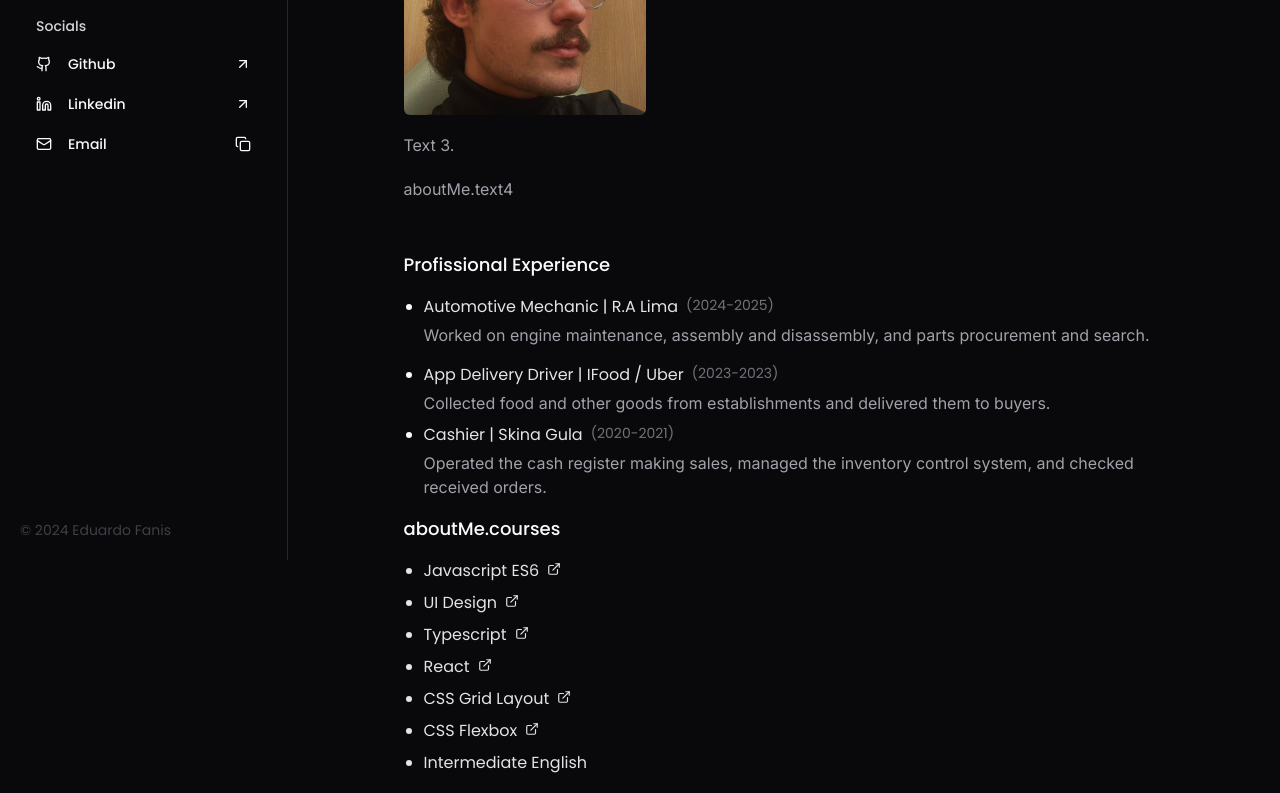
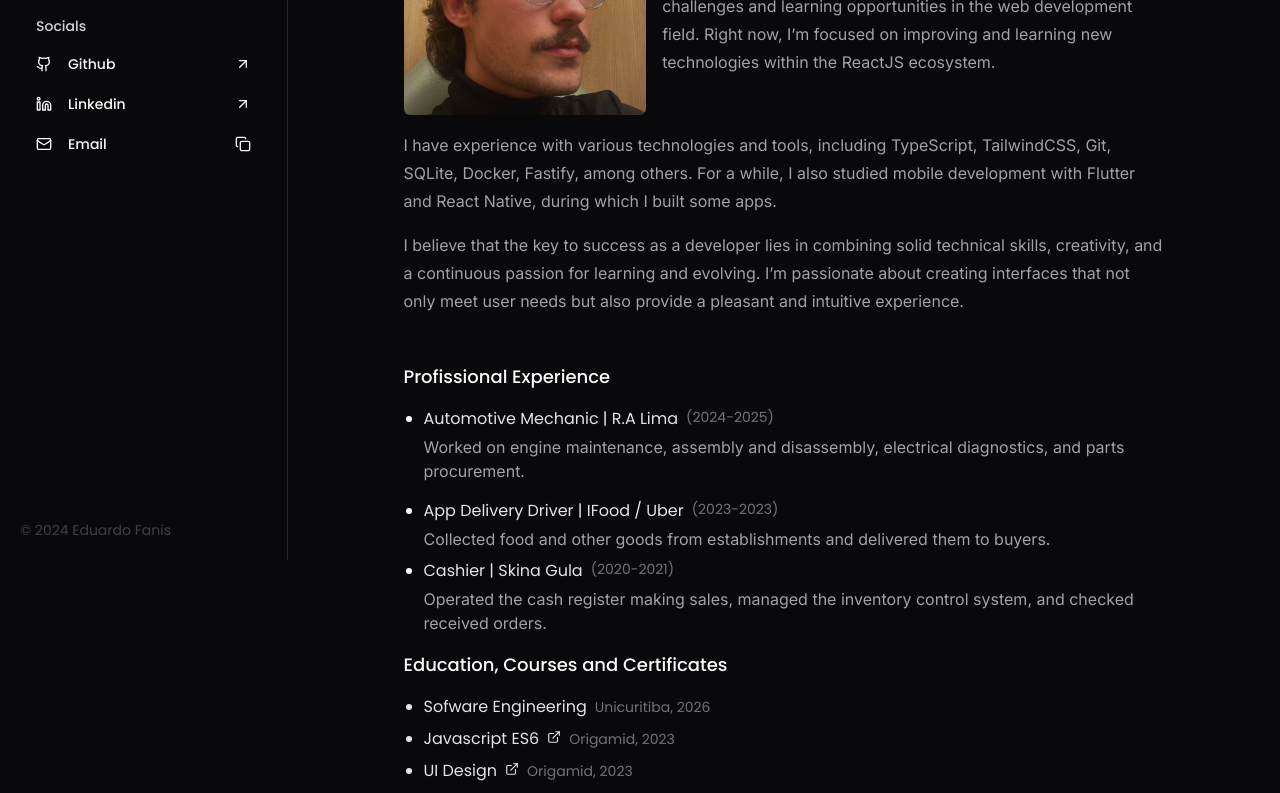
Before and after one commit to eduardofanis/eduardofanis.com, a React (Vite) app: page /aboutme in a window 1280 px wide. Shown: the part 240-1033 px from the top of the page. Built offline with nearby package versions, Linux system fonts and the light colour scheme.

Commit message:
finish all

```diff
--- a/src/lib/course-list.ts
+++ b/src/lib/course-list.ts
@@ -2,39 +2,59 @@ type Course = {
   name_EN: string;
   name_PT: string;
   link?: string;
+  institution?: string;
+  year?: string;
 };
 
 export function getCourseList(): Course[] {
   return [
     {
+      name_EN: "Sofware Engineering",
+      name_PT: "Engenharia de Software",
+      institution: "Unicuritiba",
+      year: "2026",
+    },
+    {
       name_EN: "Javascript ES6",
       name_PT: "Javascript ES6",
       link: "https://www.origamid.com/certificate/aff0d6ed",
+      institution: "Origamid",
+      year: "2023",
     },
     {
       name_EN: "UI Design",
       name_PT: "UI Design",
       link: "https://www.origamid.com/certificate/a506e8e7",
+      institution: "Origamid",
+      year: "2023",
     },
     {
       name_EN: "Typescript",
       name_PT: "Typescript",
       link: "https://www.origamid.com/certificate/92c4ab34",
+      institution: "Origamid",
+      year: "2023",
     },
     {
       name_EN: "React",
       name_PT: "React",
       link: "https://www.origamid.com/certificate/c567c135",
+      institution: "Origamid",
+      year: "2023",
     },
     {
       name_EN: "CSS Grid Layout",
       name_PT: "CSS Grid Layout",
       link: "https://www.origamid.com/certificate/703b2281",
+      institution: "Origamid",
+      year: "2023",
     },
     {
       name_EN: "CSS Flexbox",
       name_PT: "CSS Flexbox",
       link: "https://www.origamid.com/certificate/5d73edd5",
+      institution: "Origamid",
+      year: "2023",
     },
     {
       name_EN: "Intermediate English",
--- a/src/lib/job-list.ts
+++ b/src/lib/job-list.ts
@@ -15,9 +15,9 @@ export function getJobList(): Job[] {
       role_PT: "Mecânico Automotivo",
       business: "R.A Lima",
       description_EN:
-        "Worked on engine maintenance, assembly and disassembly, and parts procurement and search.",
+        "Worked on engine maintenance, assembly and disassembly, electrical diagnostics, and parts procurement.",
       description_PT:
-        "Trabalhei na manutenção de motores, montagem e desmontagem, e na compra e busca de peças.",
+        "Trabalhei na manutenção de motores, montagem e desmontagem, diagnósticos elétricos e na compra e busca de peças.",
       yearIn: "2024",
       yearOut: "2025",
     },
@@ -28,7 +28,7 @@ export function getJobList(): Job[] {
       description_EN:
         "Collected food and other goods from establishments and delivered them to buyers.",
       description_PT:
-        "Coletava alimentos e outras mercadorias em estabelecimentos e entregava aos compradores.",
+        "Coletava comida e outras mercadorias em estabelecimentos e entregava aos compradores.",
       yearIn: "2023",
       yearOut: "2023",
     },
--- a/src/pages/Aboutme.tsx
+++ b/src/pages/Aboutme.tsx
@@ -95,6 +95,10 @@ export default function Aboutme() {
                 ) : (
                   course.name_PT
                 )}
+                <span className="text-sm text-zinc-500 ml-2">
+                  {course.institution}
+                  {course.year ? `, ${course.year}` : ""}
+                </span>
               </li>
             ))}
           </ul>
--- a/src/pages/Stack.tsx
+++ b/src/pages/Stack.tsx
@@ -87,23 +87,6 @@ export default function Stack() {
               ))}
           </div>
         </div>
-
-        <div>
-          <h2 className="text-xl mb-2 font-medium">{t("stack.others")}</h2>
-          <div className="grid xl:grid-cols-3 sm:grid-cols-2 grid-cols-1 gap-2">
-            {stackList
-              .filter((stack) => stack.type == "others")
-              .map(({ name, icon: Icon }, index) => (
-                <div
-                  key={index}
-                  className="flex gap-4 items-center text-lg p-4 dark:bg-zinc-900 hover:dark:bg-zinc-800 hover:bg-zinc-100 bg-zinc-50 rounded-md dark:text-zinc-200 text-zinc-800 transition-colors"
-                >
-                  <Icon size={32} />
-                  {name}
-                </div>
-              ))}
-          </div>
-        </div>
       </div>
     </AnimatedContainer>
   );
--- a/src/translations/en-US/global.json
+++ b/src/translations/en-US/global.json
@@ -22,7 +22,7 @@
   "home": {
     "aboutMe": {
       "title": "About me",
-      "text": "About me..."
+      "text": "Front-end Developer and UI Designer, passionate about creating beautiful, functional, and intuitive interfaces. I have experience with technologies such as ReactJS, TypeScript, TailwindCSS, Git, SQLite, Docker, Fastify, NextJS, etc. I am always looking for new challenges and believe that success in the field comes from a combination of good technical skills, creativity, and a constant desire to learn and evolve."
     },
     "myWork": {
       "title": "Check out my work"
@@ -39,10 +39,12 @@
     "title": "About me",
     "description": "Who am I?",
     "myName": "My name is Eduardo Fanis Lima,",
-    "text1": "Text 1.",
-    "text2": "Text 2.",
-    "text3": "Text 3.",
-    "experience": "Profissional Experience"
+    "text1": "Front-end developer passionate about creating beautiful and functional interfaces.",
+    "text2": "I am currently 20 years old and constantly seeking new challenges and learning opportunities in the web development field. Right now, I’m focused on improving and learning new technologies within the ReactJS ecosystem.",
+    "text3": "I have experience with various technologies and tools, including TypeScript, TailwindCSS, Git, SQLite, Docker, Fastify, among others. For a while, I also studied mobile development with Flutter and React Native, during which I built some apps.",
+    "text4": "I believe that the key to success as a developer lies in combining solid technical skills, creativity, and a continuous passion for learning and evolving. I’m passionate about creating interfaces that not only meet user needs but also provide a pleasant and intuitive experience.",
+    "experience": "Profissional Experience",
+    "courses": "Education, Courses and Certificates"
   },
   "projects": {
     "title": "Projects",
--- a/src/translations/pt-BR/global.json
+++ b/src/translations/pt-BR/global.json
@@ -21,7 +21,7 @@
   "home": {
     "aboutMe": {
       "title": "Sobre mim",
-      "text": "Desenvolvedor Front-end e UI Designer, apaixonado por criar interfaces bonitas, funcionais e intuitivas. Tenho experiência com tecnologias como ReactJS, TypeScript, TailwindCSS, Git, SQLite, Docker, Fastify e Flutter. Estou sempre em busca de novos desafios e acredito que o sucesso na área vem da combinação entre boas habilidades técnicas, criatividade e a vontade constante de aprender e evoluir."
+      "text": "Desenvolvedor Front-end e UI Designer, apaixonado por criar interfaces bonitas, funcionais e intuitivas. Tenho experiência com tecnologias como ReactJS, TypeScript, TailwindCSS, Git, SQLite, Docker, Fastify, NextJS, etc. Estou sempre em busca de novos desafios e acredito que o sucesso na área vem da combinação entre boas habilidades técnicas, criatividade e a vontade constante de aprender e evoluir."
     },
     "myWork": {
       "title": "Conheça meu trabalho"
@@ -40,7 +40,7 @@
     "myName": "Eduardo Fanis Lima",
     "text1": "Desenvolvedor Front-end apaixonado por criar interfaces bonitas e funcionais.",
     "text2": "Atualmente tenho 20 anos e estou em busca de novos desafios e aprendizados na área de desenvolvimento web. No momento estou focado em aprimorar e aprender as novas tecnologias do ecossistema ReactJS.",
-    "text3": "Possuo experiência com diversas tecnologias e ferramentas, incluindo TypeScript, TailwindCSS, Git, SQLite, Docker, Fastify, entre outras. Por um tempo estudei desenvolvimento mobile com Flutter e React Native na qual desenvolvi meu app chamado Activy.",
+    "text3": "Possuo experiência com diversas tecnologias e ferramentas, incluindo TypeScript, TailwindCSS, Git, SQLite, Docker, Fastify, entre outras. Por um tempo estudei desenvolvimento mobile com Flutter e React Native na qual desenvolvi alguns apps.",
     "text4": "Acredito que a chave para o sucesso como desenvolvedor está na combinação de habilidades técnicas sólidas, criatividade e uma paixão constante por aprender e evoluir. Sou apaixonado em criar interfaces que não apenas atendam às necessidades dos usuários, mas que também proporcionem uma experiência agradável e intuitiva.",
     "experience": "Experiência Profissional",
     "courses": "Formações, Cursos e Certificados"
```
